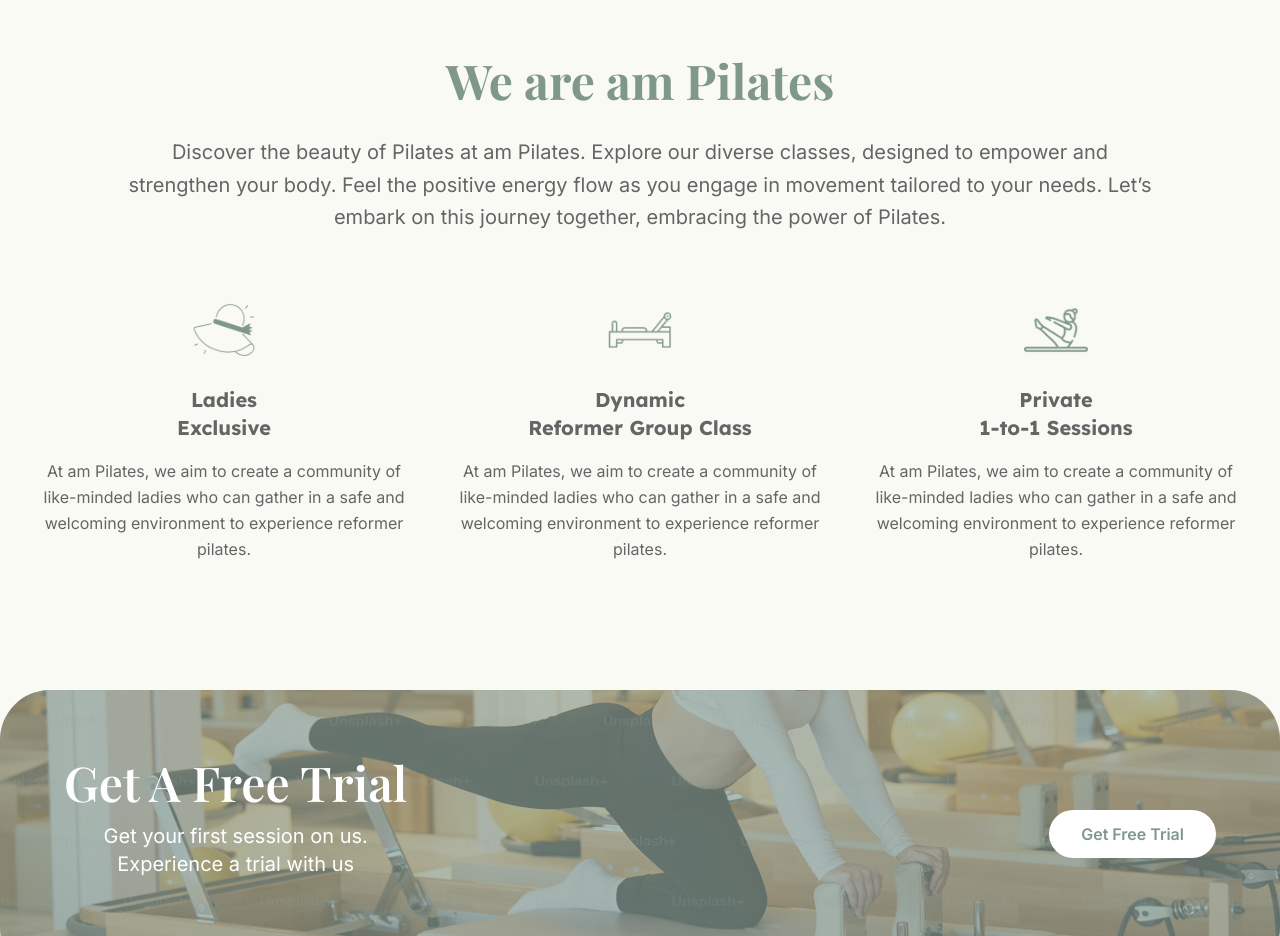
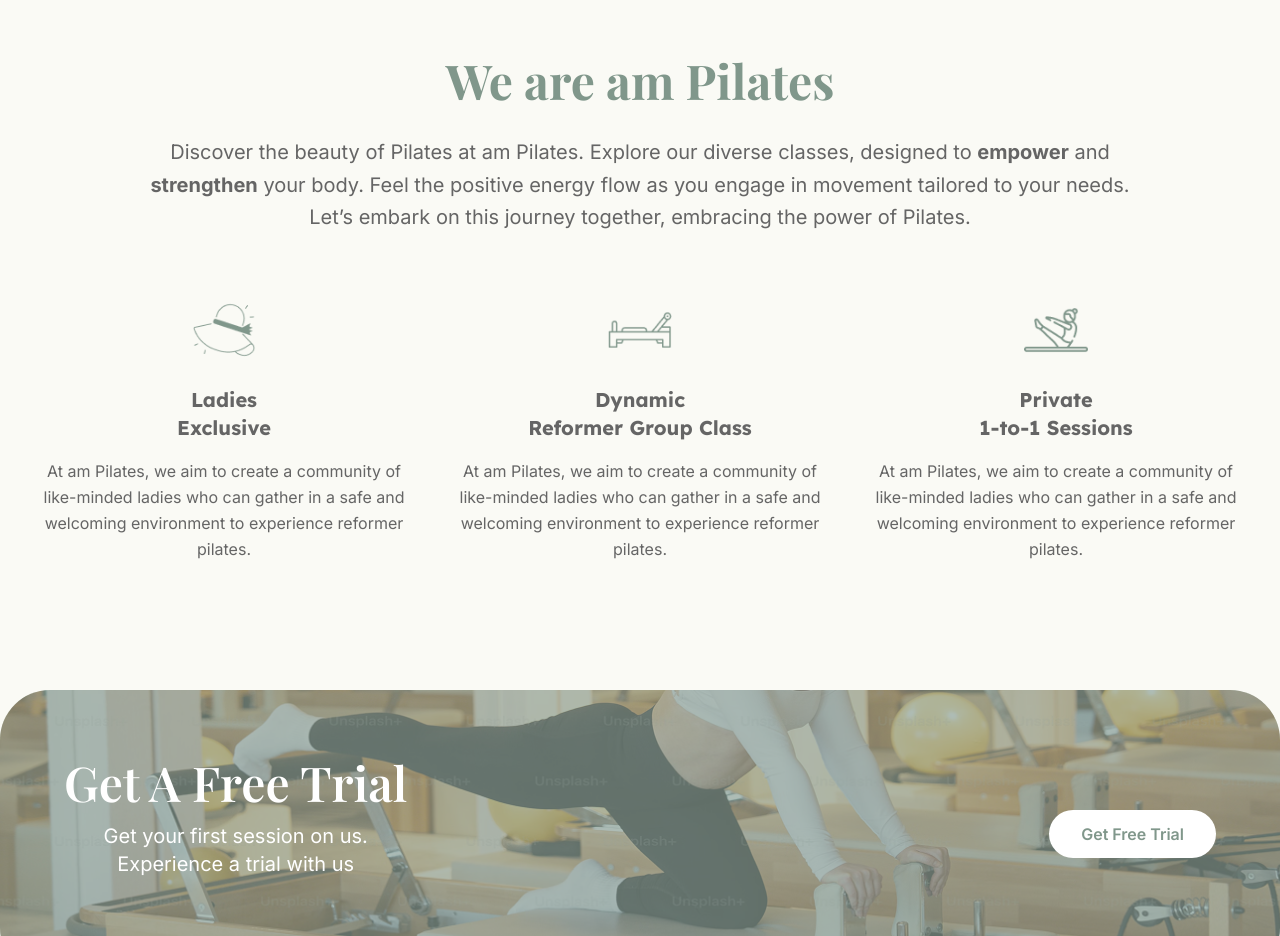
Before and after one commit to lesterlaw/ampilates, a Next.js app: page / in a window 1280 px wide. Shown: the part 1200-2136 px from the top of the page. Built offline with nearby package versions, Linux system fonts and the light colour scheme; a web font is replaced by a local one.

Commit message:
Emphasize key words with strong tags in hero section description
Co-authored-by: lesterlaw7798 <lesterlaw7798@gmail.com>

```diff
--- a/app/page.tsx
+++ b/app/page.tsx
@@ -32,7 +32,7 @@ export default function Home() {
           </h2>
           <p className="text-lg md:text-xl text-[#656565] max-w-5xl mx-auto leading-relaxed px-4 md:px-0">
             Discover the beauty of Pilates at am Pilates. Explore our diverse
-            classes, designed to empower and strengthen your body. Feel the
+            classes, designed to <strong>empower</strong> and <strong>strengthen</strong> your body. Feel the
             positive energy flow as you engage in movement tailored to your
             needs. Let’s embark on this journey together, embracing the power of
             Pilates.
```
